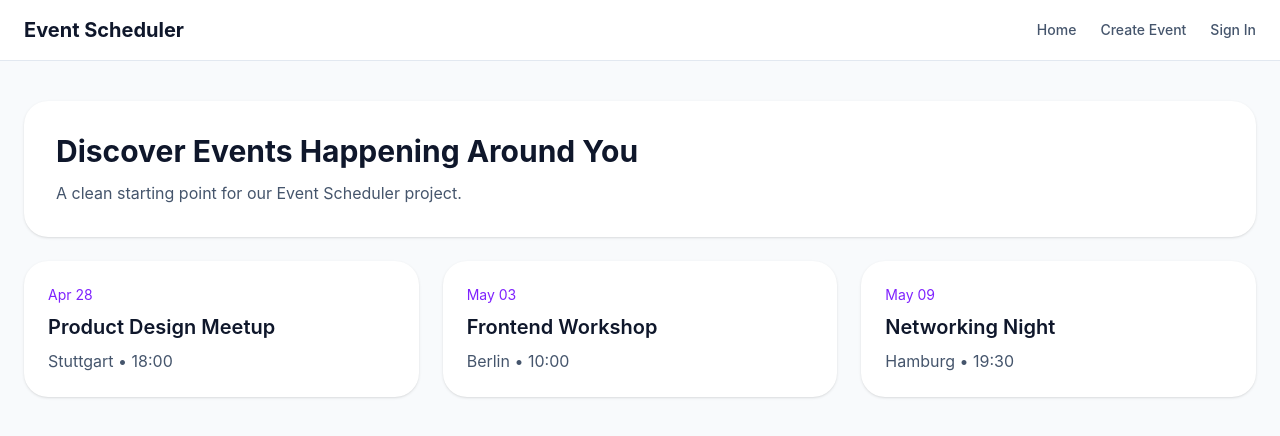
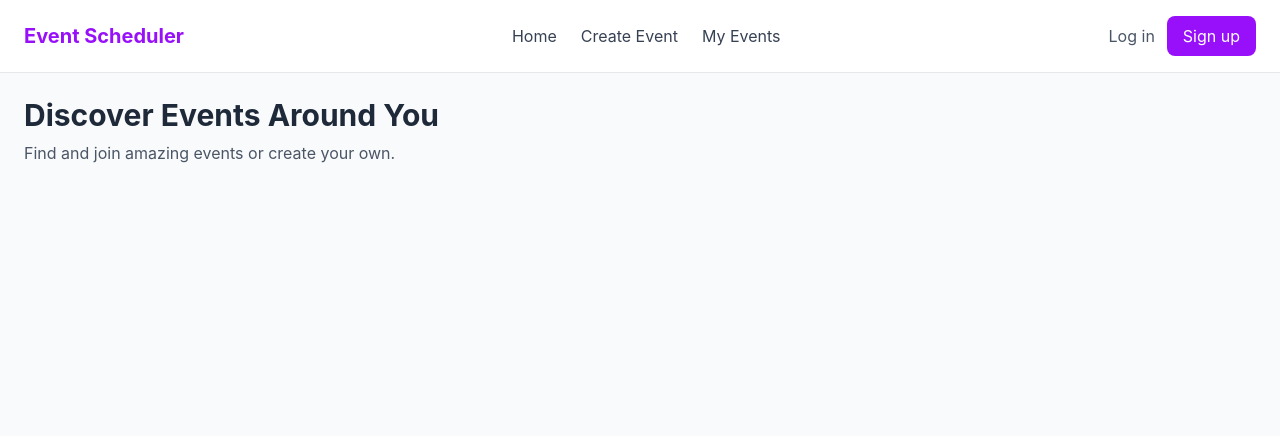
Before and after one commit to Behi1024/event-scheduler, a React (Vite) app: page / in a window 1280 px wide. Shown: the top 436 px of the page. Built offline with nearby package versions, Linux system fonts and the light colour scheme.

Commit message:
feat: add Navbar and integrate into MainLayout

```diff
--- /dev/null
+++ b/src/components/Navbar.jsx
@@ -0,0 +1,31 @@
+import { Link } from "react-router-dom";
+
+export default function Navbar() {
+  return (
+    <nav className="bg-white border-b border-gray-200 px-6 py-4 flex justify-between items-center">
+
+      {/* Logo */}
+      <div className="text-xl font-bold text-purple-600">
+        Event Scheduler
+      </div>
+
+      {/* Navigation Links */}
+      <div className="flex gap-6 text-gray-700">
+        <Link to="/" className="hover:text-purple-600">Home</Link>
+        <Link to="/create" className="hover:text-purple-600">Create Event</Link>
+        <Link to="/my-events" className="hover:text-purple-600">My Events</Link>
+      </div>
+
+      {/* Auth Buttons */}
+      <div className="flex gap-3">
+        <button className="text-gray-600 hover:text-purple-600">
+          Log in
+        </button>
+
+        <button className="bg-purple-600 text-white px-4 py-2 rounded-lg hover:bg-purple-700">
+          Sign up
+        </button>
+      </div>
+    </nav>
+  );
+}
--- a/src/layouts/MainLayout.jsx
+++ b/src/layouts/MainLayout.jsx
@@ -1,24 +1,16 @@
-import { Outlet } from 'react-router-dom'
+import { Outlet } from "react-router-dom";
+import Navbar from "../components/Navbar";
 
-function MainLayout() {
+export default function MainLayout() {
   return (
-    <div className="min-h-screen bg-slate-50">
-      <header className="border-b border-slate-200 bg-white">
-        <div className="mx-auto flex max-w-7xl items-center justify-between px-6 py-4">
-          <h1 className="text-xl font-bold text-slate-900">Event Scheduler</h1>
-          <nav className="flex gap-6 text-sm font-medium text-slate-600">
-            <span>Home</span>
-            <span>Create Event</span>
-            <span>Sign In</span>
-          </nav>
-        </div>
-      </header>
+    <div className="min-h-screen bg-gray-50">
 
-      <main className="mx-auto max-w-7xl px-6 py-10">
+      <Navbar />
+
+      <main className="p-6">
         <Outlet />
       </main>
+
     </div>
-  )
+  );
 }
-
-export default MainLayout
--- a/src/pages/HomePage.jsx
+++ b/src/pages/HomePage.jsx
@@ -1,42 +1,13 @@
-function HomePage() {
+export default function HomePage() {
   return (
-    <section className="space-y-6">
-      <div className="rounded-3xl bg-white p-8 shadow-sm">
-        <h2 className="text-3xl font-bold text-slate-900">
-          Discover Events Happening Around You
-        </h2>
-        <p className="mt-3 max-w-2xl text-slate-600">
-          A clean starting point for our Event Scheduler project.
-        </p>
-      </div>
+    <div>
+      <h1 className="text-3xl font-bold text-gray-800">
+        Discover Events Around You
+      </h1>
 
-      <div className="grid gap-6 md:grid-cols-2 xl:grid-cols-3">
-        <article className="rounded-3xl bg-white p-6 shadow-sm">
-          <p className="text-sm text-violet-600">Apr 28</p>
-          <h3 className="mt-2 text-xl font-semibold text-slate-900">
-            Product Design Meetup
-          </h3>
-          <p className="mt-2 text-slate-600">Stuttgart • 18:00</p>
-        </article>
-
-        <article className="rounded-3xl bg-white p-6 shadow-sm">
-          <p className="text-sm text-violet-600">May 03</p>
-          <h3 className="mt-2 text-xl font-semibold text-slate-900">
-            Frontend Workshop
-          </h3>
-          <p className="mt-2 text-slate-600">Berlin • 10:00</p>
-        </article>
-
-        <article className="rounded-3xl bg-white p-6 shadow-sm">
-          <p className="text-sm text-violet-600">May 09</p>
-          <h3 className="mt-2 text-xl font-semibold text-slate-900">
-            Networking Night
-          </h3>
-          <p className="mt-2 text-slate-600">Hamburg • 19:30</p>
-        </article>
-      </div>
-    </section>
-  )
+      <p className="text-gray-600 mt-2">
+        Find and join amazing events or create your own.
+      </p>
+    </div>
+  );
 }
-
-export default HomePage
```
